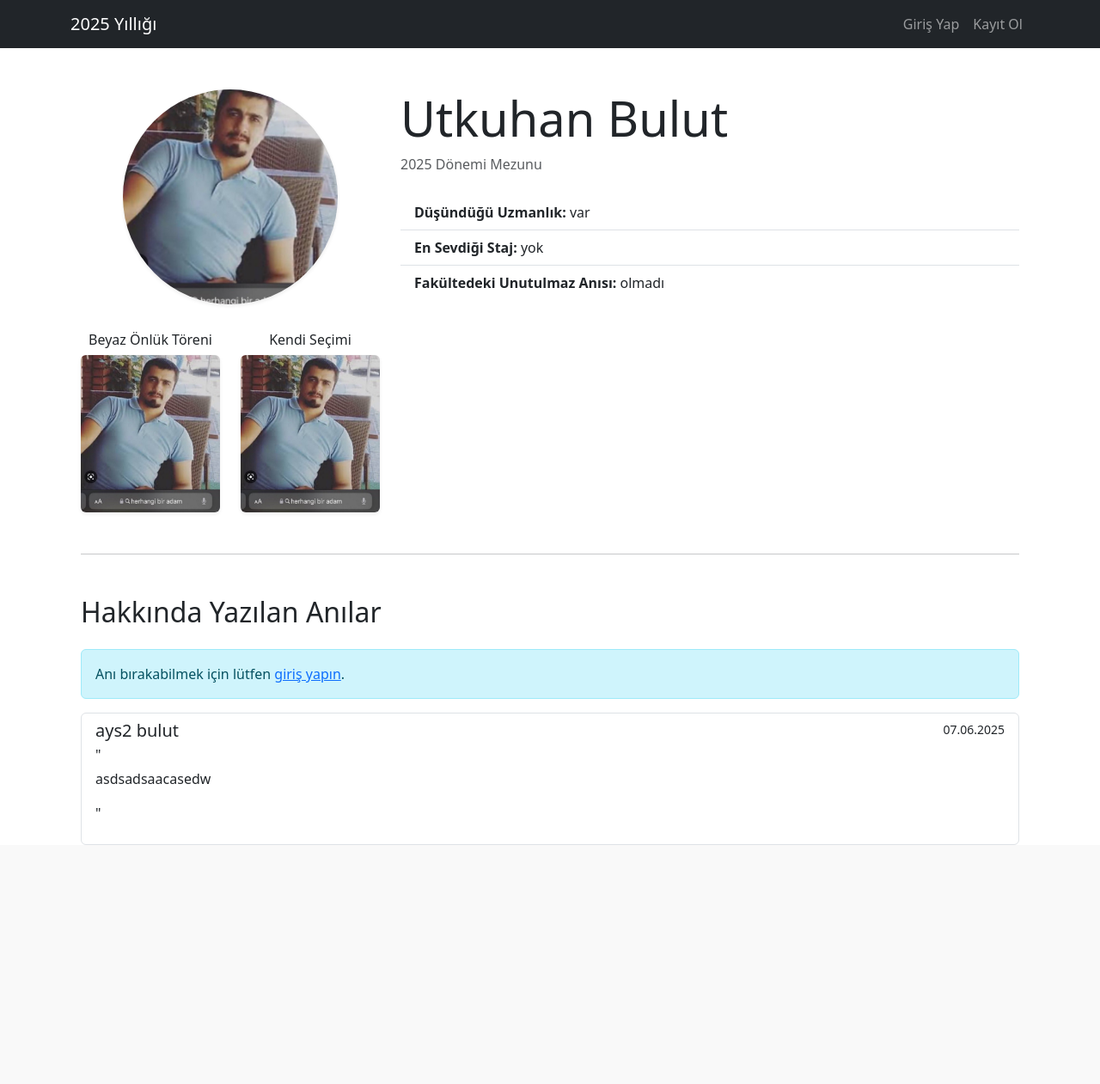
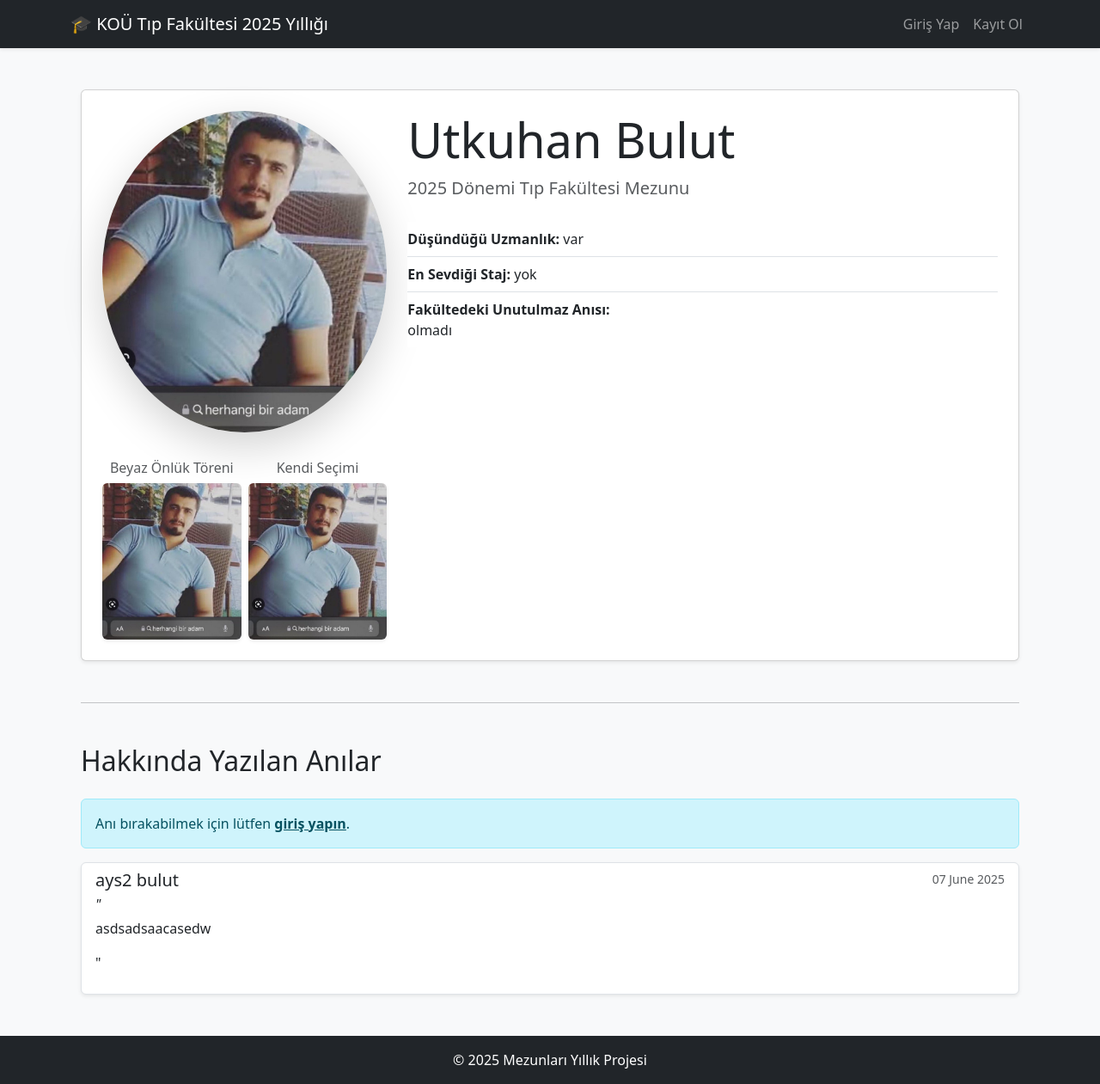
Before and after one commit to UTQcloud/yillik_sitesi, a Django app: page /ogrenci/3/ in a window 1280 px wide. Shown: the whole page at 86% size. Before the commit the page ends 983 px from the top, so only its background shows below. Run offline with Django 4.2, Linux system fonts and the light colour scheme; data comes from the database, SQL or seed files in the repository.

Commit message:
adding css

```diff
--- /dev/null
+++ b/requirements.txt
@@ -0,0 +1,4 @@
+asgiref==3.8.1
+Django==5.2.2
+pillow==11.2.1
+sqlparse==0.5.3
--- a/yearbook/templates/yearbook/base.html
+++ b/yearbook/templates/yearbook/base.html
@@ -1,15 +1,20 @@
-<!DOCTYPE html>
+{% load static %}  <!DOCTYPE html>
 <html lang="tr">
 <head>
     <meta charset="UTF-8">
     <meta name="viewport" content="width=device-width, initial-scale=1">
     <title>2025 Mezunları Yıllığı</title>
+
+    <link rel="preconnect" href="https://fonts.googleapis.com">
+    <link rel="preconnect" href="https://fonts.gstatic.com" crossorigin>
+    <link href="https://fonts.googleapis.com/css2?family=Nunito:wght@400;700&display=swap" rel="stylesheet">
+
     <link href="https://cdn.jsdelivr.net/npm/bootstrap@5.3.3/dist/css/bootstrap.min.css" rel="stylesheet">
+
+    <link rel="stylesheet" href="{% static 'yearbook/css/custom.css' %}">
 </head>
-<body>
-    <nav class="navbar navbar-expand-lg navbar-dark bg-dark">
-        <div class="container">
-            <a class="navbar-brand" href="{% url 'home' %}">2025 Yıllığı</a>
+<body class="bg-light"> <nav class="navbar navbar-expand-lg navbar-dark bg-dark shadow-sm"> <div class="container">
+            <a class="navbar-brand" href="{% url 'home' %}">🎓 KOÜ Tıp Fakültesi 2025 Yıllığı</a>
             <button class="navbar-toggler" type="button" data-bs-toggle="collapse" data-bs-target="#navbarNav" aria-controls="navbarNav" aria-expanded="false" aria-label="Toggle navigation">
                 <span class="navbar-toggler-icon"></span>
             </button>
@@ -48,3 +53,13 @@
         {% block content %}
         {% endblock %}
     </main>
+
+    <footer class="bg-dark text-white text-center p-3 mt-5">
+        <div class="container">
+            <p class="mb-0">&copy; 2025 Mezunları Yıllık Projesi</p>
+        </div>
+    </footer>
+
+    <script src="https://cdn.jsdelivr.net/npm/bootstrap@5.3.3/dist/js/bootstrap.bundle.min.js"></script>
+</body>
+</html>
--- a/yearbook/templates/yearbook/student_detail.html
+++ b/yearbook/templates/yearbook/student_detail.html
@@ -2,24 +2,29 @@
 
 {% block content %}
 <div class="container mt-5">
+    <div class="card p-4 shadow-sm">
         <div class="row">
             <div class="col-md-4 text-center">
                 {% if student.profile_picture %}
-                <img src="{{ student.profile_picture.url }}" alt="{{ student.first_name }}" class="img-fluid rounded-circle shadow-sm mb-4" style="width: 250px; height: 250px; object-fit: cover;">
+                    <img src="{{ student.profile_picture.url }}" alt="{{ student.first_name }}" class="img-fluid rounded-circle shadow-lg student-detail-img mb-4">
+                {% else %}
+                    <div class="d-flex align-items-center justify-content-center rounded-circle shadow-lg student-detail-img mb-4 bg-secondary text-white">
+                        <h3 class="mb-0">{{ student.first_name.0 }}{{ student.last_name.0 }}</h3>
+                    </div>
                 {% endif %}
 
-            <div class="row">
+                <div class="row g-2">
                     {% if student.white_coat_photo %}
                     <div class="col">
-                    <h5 class="mt-2" style="font-size: 1rem;">Beyaz Önlük Töreni</h5>
-                    <img src="{{ student.white_coat_photo.url }}" alt="{{ student.first_name }} Beyaz Önlük" class="img-fluid rounded shadow-sm">
+                        <h6 class="mt-2 text-muted">Beyaz Önlük Töreni</h6>
+                        <img src="{{ student.white_coat_photo.url }}" alt="{{ student.first_name }} Beyaz Önlük" class="img-fluid rounded shadow-sm sub-image">
                     </div>
                     {% endif %}
 
                     {% if student.your_choice_photo %}
                     <div class="col">
-                    <h5 class="mt-2" style="font-size: 1rem;">Kendi Seçimi</h5>
-                    <img src="{{ student.your_choice_photo.url }}" alt="{{ student.first_name }}" class="img-fluid rounded shadow-sm">
+                        <h6 class="mt-2 text-muted">Kendi Seçimi</h6>
+                        <img src="{{ student.your_choice_photo.url }}" alt="{{ student.first_name }}" class="img-fluid rounded shadow-sm sub-image">
                     </div>
                     {% endif %}
                 </div>
@@ -27,14 +32,15 @@
 
             <div class="col-md-8">
                 <h1 class="display-4">{{ student.first_name }} {{ student.last_name }}</h1>
-            <p class="text-muted">2025 Dönemi Mezunu</p>
+                <p class="text-muted fs-5">2025 Dönemi Tıp Fakültesi Mezunu</p>
 
                 <div class="mt-4">
                     <ul class="list-group list-group-flush">
-                    <li class="list-group-item"><strong>Düşündüğü Uzmanlık:</strong> {{ student.future_specialization|default:"Belirtilmemiş" }}</li>
-                    <li class="list-group-item"><strong>En Sevdiği Staj:</strong> {{ student.favorite_rotation|default:"Belirtilmemiş" }}</li>
-                    <li class="list-group-item"><strong>Fakültedeki Unutulmaz Anısı:</strong> {{ student.memorable_moment|linebreaksbr|default:"Belirtilmemiş" }}</li>
+                        <li class="list-group-item px-0"><strong>Düşündüğü Uzmanlık:</strong> {{ student.future_specialization|default:"Belirtilmemiş" }}</li>
+                        <li class="list-group-item px-0"><strong>En Sevdiği Staj:</strong> {{ student.favorite_rotation|default:"Belirtilmemiş" }}</li>
+                        <li class="list-group-item px-0"><strong>Fakültedeki Unutulmaz Anısı:</strong><br>{{ student.memorable_moment|linebreaksbr|default:"Belirtilmemiş" }}</li>
                     </ul>
+                </div>
             </div>
         </div>
     </div>
@@ -45,7 +51,7 @@
 
     {% if user.is_authenticated and user != student.user %}
         {% if not has_commented %}
-            <div class="card mb-4">
+            <div class="card mb-4 shadow-sm">
                 <div class="card-body">
                     <h5 class="card-title">{{ student.first_name }} için bir anı bırak</h5>
                     <form method="post">
@@ -63,18 +69,18 @@
 
     {% elif not user.is_authenticated %}
         <div class="alert alert-info">
-            Anı bırakabilmek için lütfen <a href="{% url 'login' %}">giriş yapın</a>.
+            Anı bırakabilmek için lütfen <a href="{% url 'login' %}" class="alert-link">giriş yapın</a>.
         </div>
     {% endif %}
 
     <div class="list-group">
     {% for memory in memories %}
-        <div class="list-group-item list-group-item-action flex-column align-items-start">
+        <div class="list-group-item list-group-item-action flex-column align-items-start shadow-sm">
             <div class="d-flex w-100 justify-content-between">
                 <h5 class="mb-1">{{ memory.author.first_name }} {{ memory.author.last_name }}</h5>
-                <small>{{ memory.created_at|date:"d.m.Y" }}</small>
+                <small class="text-muted">{{ memory.created_at|date:"d F Y" }}</small>
             </div>
-            <p class="mb-1">"{{ memory.text|linebreaks }}"</p>
+            <p class="mb-1 fst-italic">"{{ memory.text|linebreaks }}"</p>
             {% if user.is_authenticated and user == memory.author %}
                 <div class="mt-2">
                     <a href="{% url 'edit_memory' memory.id %}" class="btn btn-sm btn-outline-primary">Düzenle</a>
```
Also changed, not shown: yearbook/static/yearbook/css/costum.css (added, +82 -0 lines), yearbook/templates/yearbook/home.html (+8 -10 lines). Lines whose indentation alone changed are shown as unchanged.
